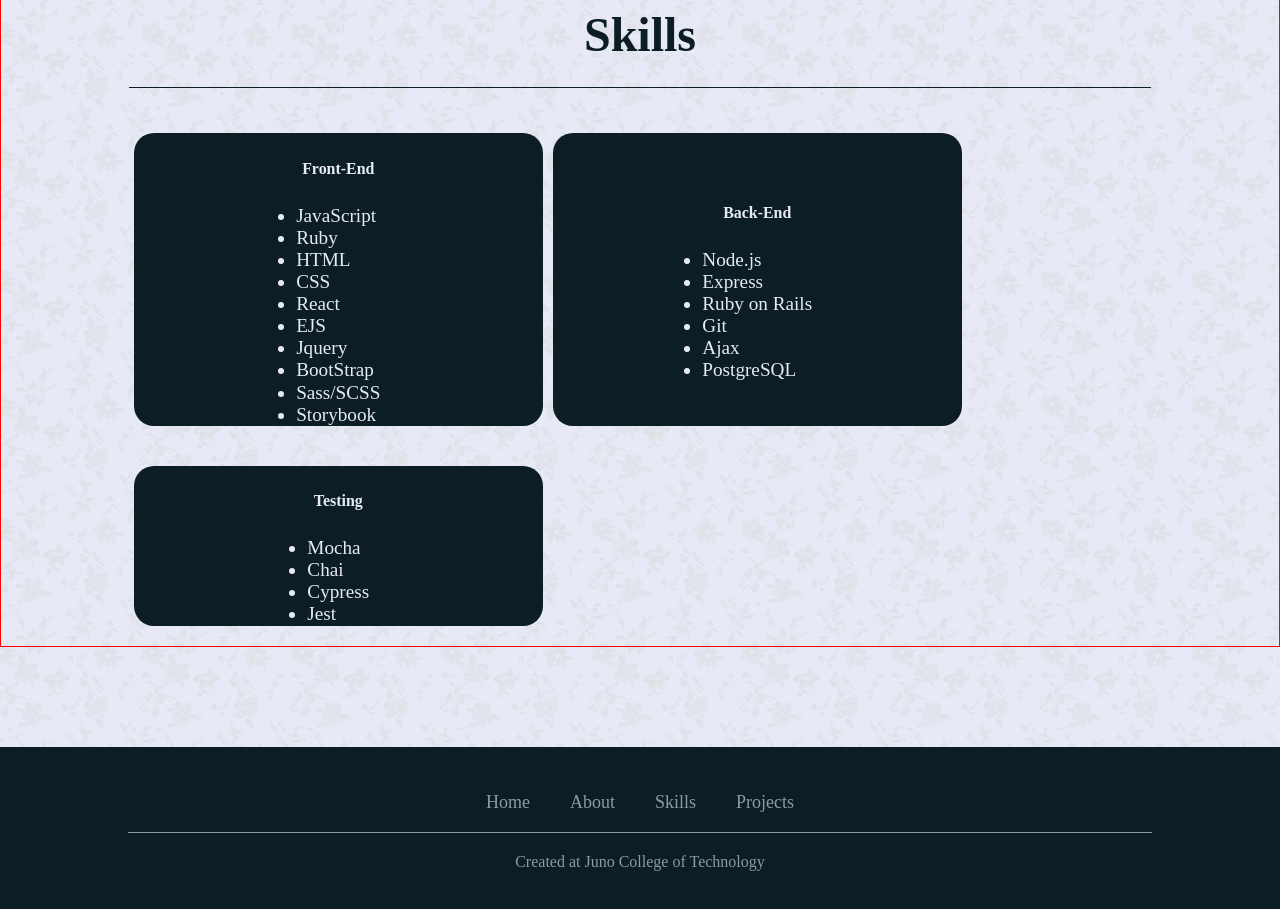
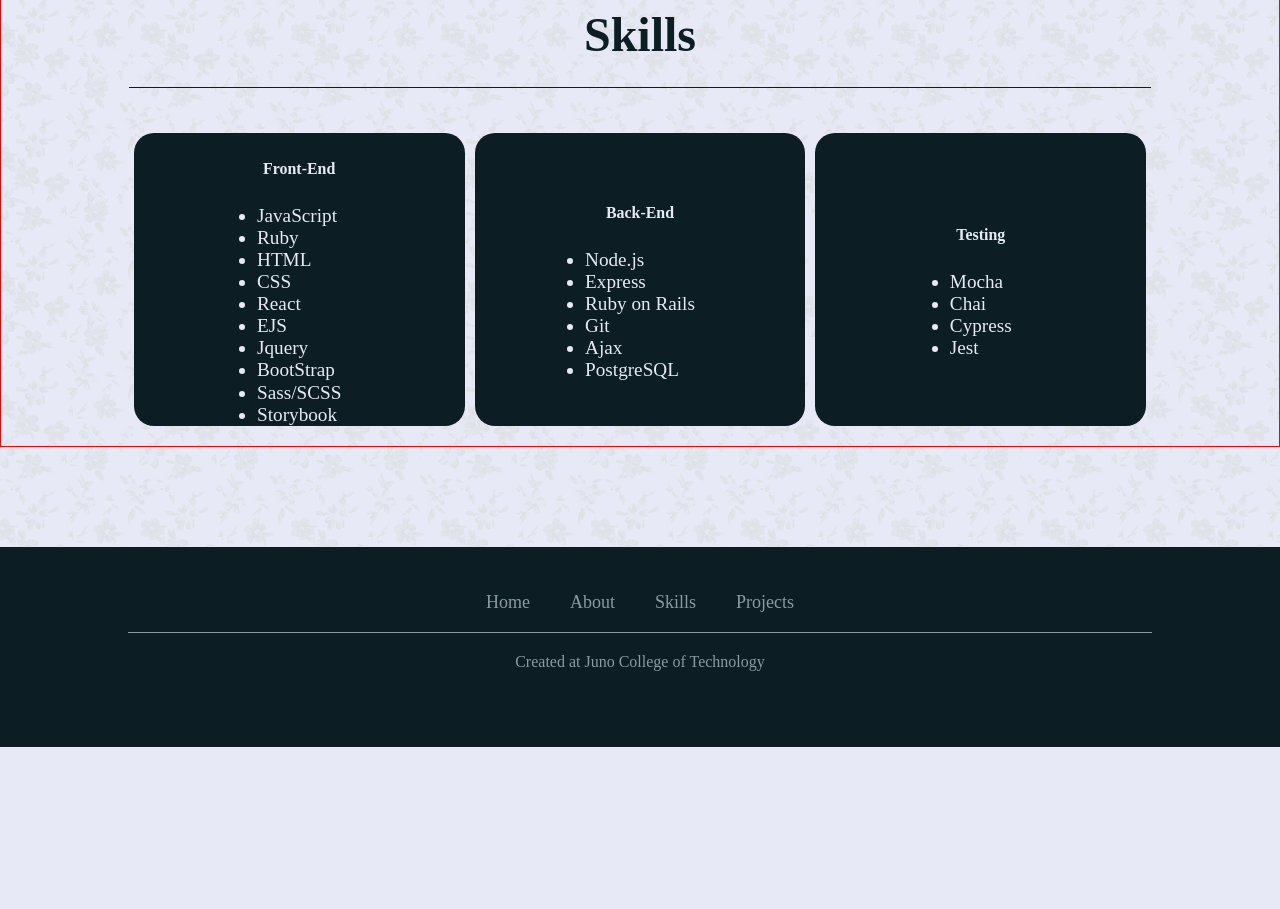
Before and after one commit to NealePT/nealetaylorcom, a React (Create React App) app in the folder react-site/: page / in a window 1280 px wide. Shown: the part 1500-2409 px from the top of the page. After the commit the page ends 2247 px from the top, so only its background shows below. Built offline with nearby package versions, Linux system fonts and the light colour scheme.

Commit message:
modify box sizing

```diff
--- a/react-site/src/components/Skills.css
+++ b/react-site/src/components/Skills.css
@@ -22,7 +22,7 @@
   align-items: center;
   justify-content: center;
   margin: 20px 5px;
-  min-width: 40%;
+  min-width: calc(100% / 3 - 10px);
   font-size: 1.2rem;
 }
 
```
